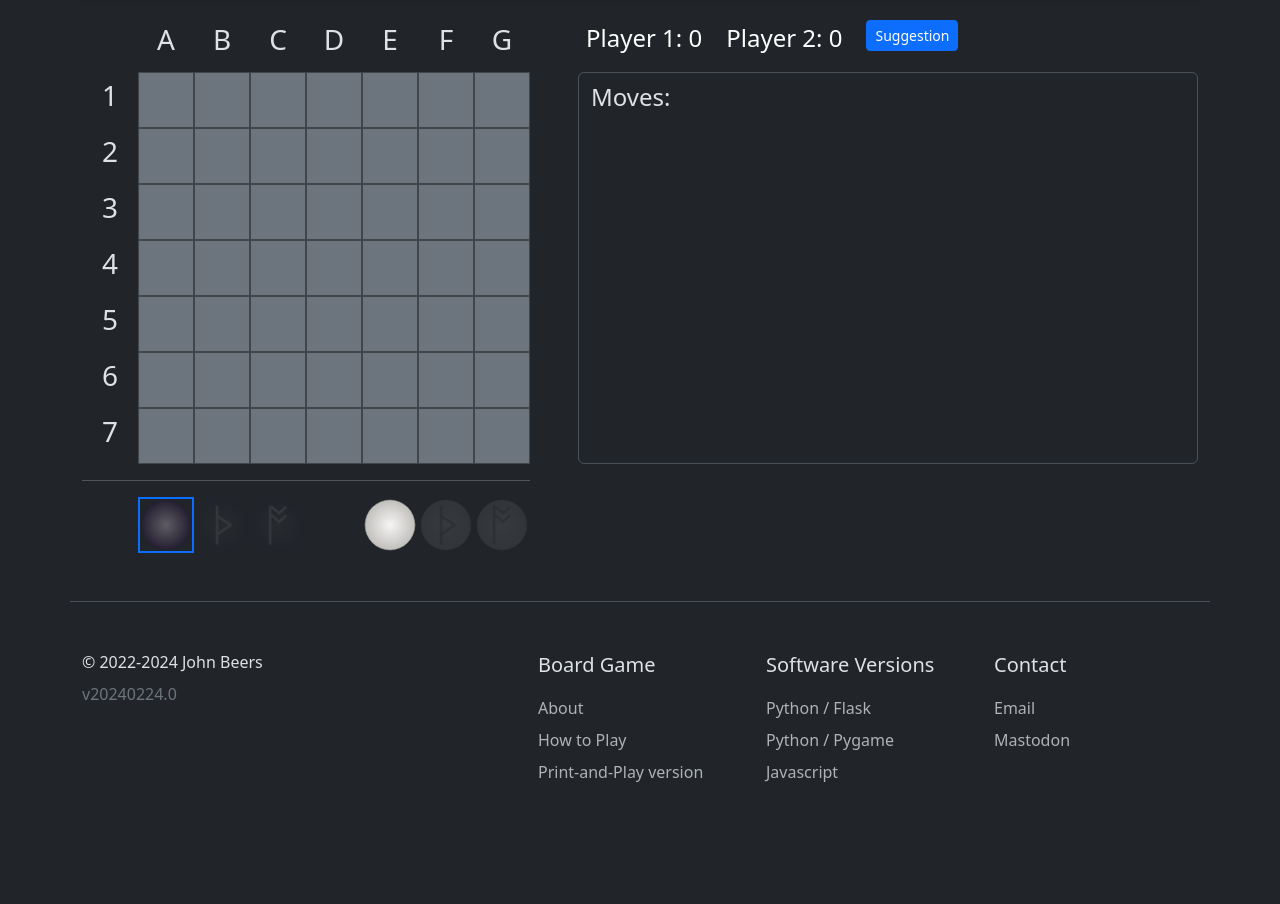
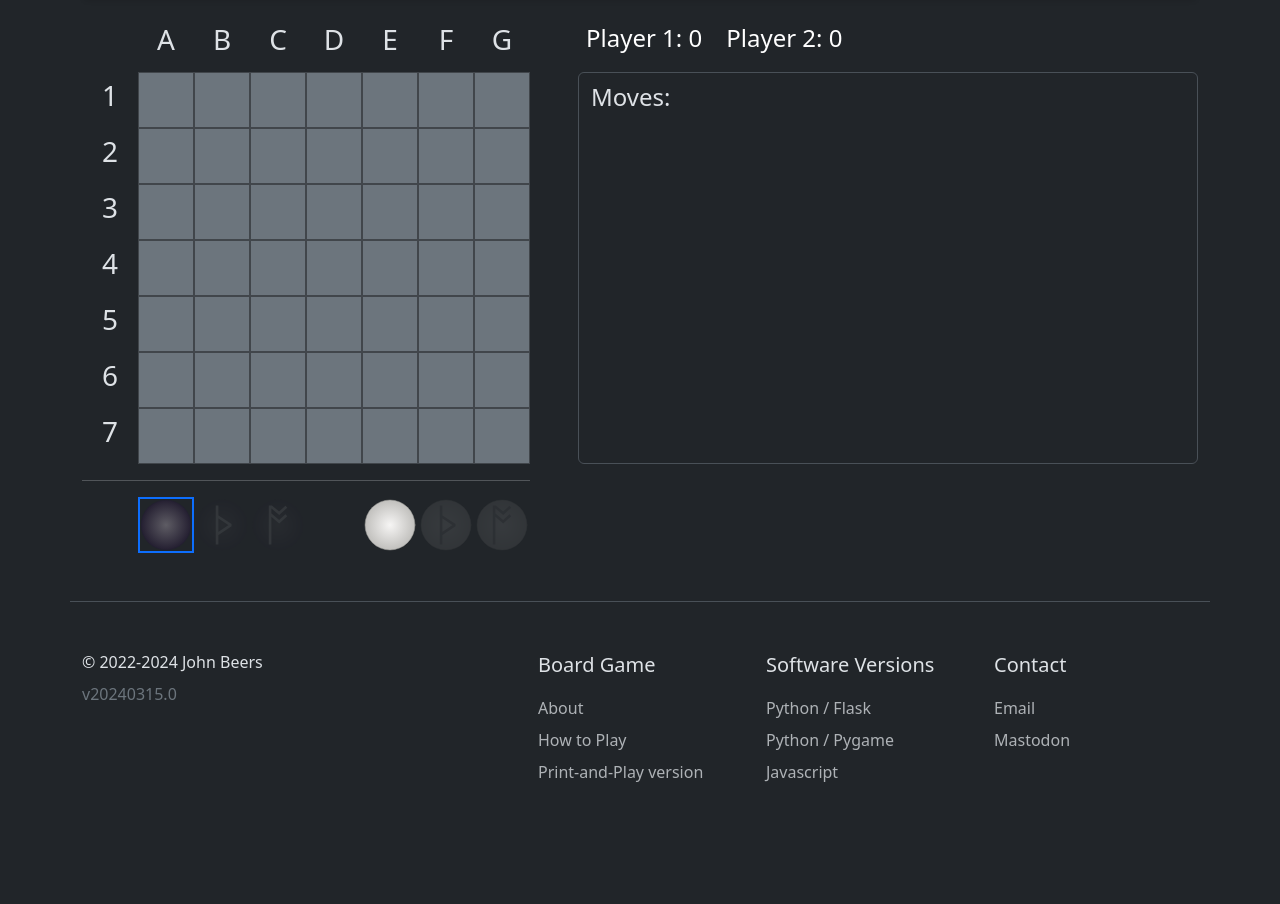
Before and after one commit to jaerrib/maerstanas_python, a Flask app: page / in a window 1280 px wide. Shown: the part 72-976 px from the top of the page. Run offline with Flask 3, Linux system fonts and the light colour scheme; some libraries are stand-ins or nearby versions.

Commit message:
Temporarily remove suggestion due to bug, bump release version

```diff
--- a/app/templates/footer.html
+++ b/app/templates/footer.html
@@ -8,7 +8,7 @@
                     &copy; 2022-2024 John Beers
                 </li>
                 <li class="nav-item mb-2">
-                    <span class="fs-6 text-secondary">v20240224.0</span>
+                    <span class="fs-6 text-secondary">v20240315.0</span>
                 </li>
             </ul>
         </div>
--- a/app/templates/index.html
+++ b/app/templates/index.html
@@ -71,13 +71,13 @@
                 {{data.score_p1}}</p>
             <p class="ps-4 text-body-emphasis fs-4 mb-0">Player 2:
                 {{data.score_p2}}</p>
-            <form hx-post="/suggest" hx-swap="outerHTML"
-                  hx-target="#suggestion">
-                <button type="submit"
-                        class="ms-4 mb-0 btn btn-primary btn-sm">Suggestion
-                </button>
-            </form>
-            <div id="suggestion"></div>
+            <!--            <form hx-post="/suggest" hx-swap="outerHTML"-->
+            <!--                  hx-target="#suggestion">-->
+            <!--                <button type="submit"-->
+            <!--                        class="ms-4 mb-0 btn btn-primary btn-sm">Suggestion-->
+            <!--                </button>-->
+            <!--            </form>-->
+            <!--            <div id="suggestion"></div>-->
         </div>
         <!-- End Score -->
 
```
